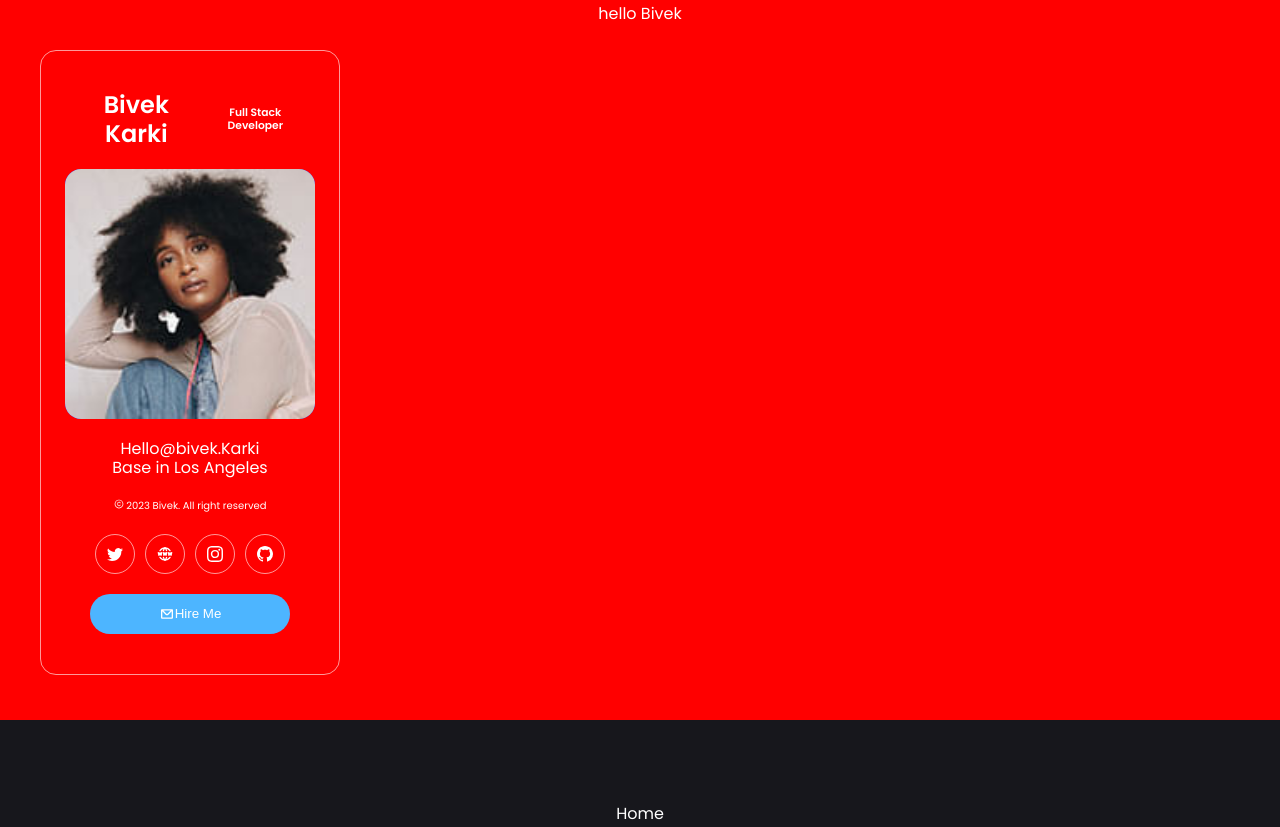
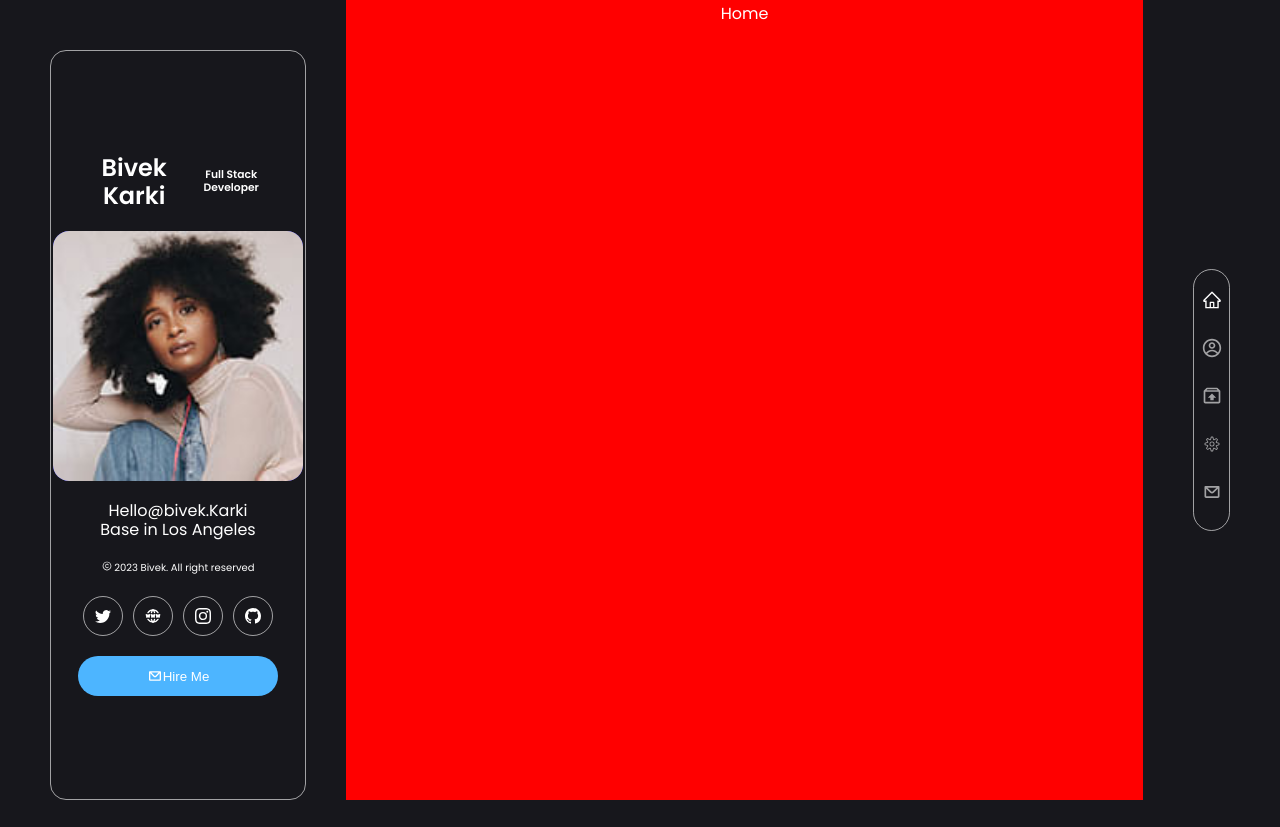
Before and after one commit to Bivek10/React-R-D, a React (Create React App) app: page / in a window 1280 px wide. After the commit the page ends 800 px from the top, so only its background shows below. Built offline with nearby package versions, Linux system fonts and the light colour scheme.

Commit message:
nav bar design

```diff
--- a/src/App.js
+++ b/src/App.js
@@ -1,4 +1,5 @@
 import React from "react";
+import Header from "./portfolio/Header";
 import "./App.css";
 import Home from "./portfolio/Home";
 import About from "./portfolio/About";
@@ -13,6 +14,10 @@ function App() {
   return (
     <div className="App">
       <BrowserRouter>
+       <Header/>
+      </BrowserRouter>
+
+      {/* <BrowserRouter>
         <Routes>
           <Route path="/" element={<Home />}></Route>
           <Route path="/about" element={<About />}></Route>
@@ -20,7 +25,7 @@ function App() {
           <Route path="/contact" element={<Contact />}></Route>
           <Route path="*" element={<Error/>}></Route>
         </Routes>
-      </BrowserRouter>
+      </BrowserRouter> */}
     </div>
   );
 }
--- a/src/portfolio/About.jsx
+++ b/src/portfolio/About.jsx
@@ -4,7 +4,7 @@ import Header from './Header'
 function About() {
   return (
     <div>
-        <Header/>
+
         About</div>
   )
 }
--- a/src/portfolio/Contact.jsx
+++ b/src/portfolio/Contact.jsx
@@ -4,7 +4,7 @@ import Header from './Header'
 function Contact() {
   return (
     <div>
-        <Header/>
+
         Contact</div>
   )
 }
--- a/src/portfolio/Experience.jsx
+++ b/src/portfolio/Experience.jsx
@@ -4,7 +4,7 @@ import Header from './Header'
 function Experience() {
   return (
     <div>
-       <Header/>
+
         Experience</div>
   )
 }
--- a/src/portfolio/Header.jsx
+++ b/src/portfolio/Header.jsx
@@ -1,20 +1,25 @@
 import React from 'react';
+import { AiOutlineCopyright } from 'react-icons/ai';
+import { BsGithub, BsInstagram, BsTwitter } from 'react-icons/bs';
+import { CgMail } from 'react-icons/cg';
+import { TbWorldWww } from 'react-icons/tb';
 import styled from 'styled-components';
 import Logo from '../../src/assets/me.jpg';
-import {FaAddressBook} from 'react-icons/fa';
-import {TiContacts} from 'react-icons/ti';
-import {AiOutlineCopyright} from 'react-icons/ai';
-import {TbWorldWww} from 'react-icons/tb';
-import {BsInstagram, BsGithub, BsTwitter} from 'react-icons/bs';
-import {CgMail} from 'react-icons/cg';
 
+import ButtonComp from './components/ButtonComp';
 import SocialIcon from './components/SocialIcon';
-import Button from './components/ButtonComp';
-import ButtonComp from './components/ButtonComp';
+
+import { Route, Routes } from "react-router-dom";
+import Error from '../components/routing/Error';
+import About from './About';
+import Contact from "./Contact";
+import Home from './Home';
+import Portfolio from "./Portfolio";
+import Navbarcomponent from './components/Navbarcomponent';
+import Services from './Services';
 
 const HeaderSection = styled.section`
     width: 100%;
-    height: 100vh;
     display: flex;
     flex-direction: row;
     justify-content: space-between;
@@ -26,12 +31,12 @@ const HeaderSection = styled.section`
     flex-direction: column;
     justify-content: center;
     align-items: center;
-    width: 300px;
-    margin: 50px 40px;
+    width: 20%;
+    margin: 50px 40px 0px 50px;
     border-radius: 1rem;
     border: 1px solid var(--color-light);
     padding: 40px 30px;
-    position: fixed;
+    /* position: fixed; */
  `;
 
 const PorfileCardTitle= styled.div`
@@ -48,9 +53,8 @@ const PorfileCardTitle= styled.div`
 
 `
  const ContentSection = styled.div `
-    width: 100%;
-    height: 90vh;
     background-color: red;
+    width: 65%;
  `
 
 const ProfileImage= styled.div`
@@ -65,6 +69,16 @@ const ProfileImage= styled.div`
         height: 250px;
         border-radius: inherit;
     }
+`
+
+const NavSection= styled.div`
+    width: 3%;
+    display: flex;
+    flex-wrap: wrap;
+    justify-content: center;
+    align-items: center;
+    margin:0px 50px;
+
 `
 
  const ProfileSubTitle= styled.div`
@@ -111,6 +125,8 @@ const socialIconProps =[
     },
 ]
 
+
+
 const buttonProps ={
     name:"Hire Me",
     showIcon:true,
@@ -144,8 +160,20 @@ function Header() {
             <ButtonComp arg={buttonProps}/>
         </ProfileCard>
         <ContentSection>
-            <p>hello Bivek</p>
-        </ContentSection>
+        <Routes>
+          <Route path="/" element={<Home />}></Route>
+          <Route path="/about" element={<About />}></Route>
+          <Route path="/portfolio" element={<Portfolio/>}></Route>
+          <Route path="/services" element={<Services/>}></Route>
+          <Route path="/contact" element={<Contact />}></Route>
+          <Route path="*" element={<Error/>}></Route>
+        </Routes>
+    </ContentSection>
+
+    <NavSection>
+        <Navbarcomponent/>
+    </NavSection>
+
     </HeaderSection>
   )
 }
--- a/src/portfolio/Home.jsx
+++ b/src/portfolio/Home.jsx
@@ -3,9 +3,10 @@ import Header from './Header'
 
 function Home() {
   return (
-    <div>
-        <Header/>
-    Home</div>
+    <div
+       style={{
+        height:"100vh"
+       }}>Home</div>
   )
 }
 
--- a/src/portfolio/Portfolio.jsx
+++ b/src/portfolio/Portfolio.jsx
@@ -4,7 +4,7 @@ import Header from './Header'
 function Portfolio() {
   return (
     <div>
-        <Header/>
+
         Portfolio</div>
   )
 }
--- a/src/portfolio/Services.jsx
+++ b/src/portfolio/Services.jsx
@@ -3,7 +3,7 @@ import Header from './Header'
 function Services() {
   return (
     <div>
-        <Header/>
+
         Services</div>
   )
 }
--- /dev/null
+++ b/src/portfolio/components/Navbarcomponent.jsx
@@ -0,0 +1,85 @@
+import React from 'react';
+
+import { AiOutlineHome } from 'react-icons/ai';
+import { NavLink } from "react-router-dom";
+import { CgMail } from 'react-icons/cg';
+import {CgProfile} from 'react-icons/cg';
+import {BiArchiveOut} from 'react-icons/bi';
+import {CiSettings} from 'react-icons/ci';
+import styled from 'styled-components';
+
+const NavList= styled.div `
+    flex: auto;
+    text-align: center;
+    /* background-color: var(--color-primary); */
+    border: 1px solid var(--color-light);
+    border-radius: 50px;
+
+`
+
+const UnorderList = styled.ul`
+    display: flex;
+    flex-direction: column;
+    justify-content: space-between;
+    margin: 20px 0px;
+    gap: 20px;
+`;
+
+const NavItem= styled(NavLink)`
+    color: var(--color-light);
+`;
+
+
+const navRoute=[
+    {
+        key:"Home",
+        icon:<AiOutlineHome  size={20}/>,
+        path:"/"
+    },
+
+
+    {
+        key:"About",
+        icon:<CgProfile  size={20}/>,
+        path:"/about"
+    },
+
+    {
+        key:"Portfolio",
+        icon:<BiArchiveOut size={20}/>,
+        path:"/portfolio"
+    },
+
+    {
+        key:"Services",
+        icon:<CiSettings  size={20}/>,
+        path:"/services"
+    },
+    {
+        key:"Contact",
+        icon:<CgMail size={20}/>,
+        path:"/contact"
+    },
+];
+
+function Navbarcomponent() {
+   const maproute = navRoute.map((route)=>{
+        return (<li key={route.key}>
+            <NavItem to={route.path} key={route.key}>
+            {route.icon}
+            </NavItem>
+        </li>
+        );
+   });
+  return (
+   <NavList>
+    <UnorderList>
+        {maproute}
+    </UnorderList>
+
+   </NavList>
+  )
+
+}
+
+export default Navbarcomponent
--- a/src/portfolio/testimonials.jsx
+++ b/src/portfolio/testimonials.jsx
@@ -5,7 +5,7 @@ function testimonials() {
   return (
 
     <div>
-        <Header/>
+
         testimonials
         </div>
   )
```
